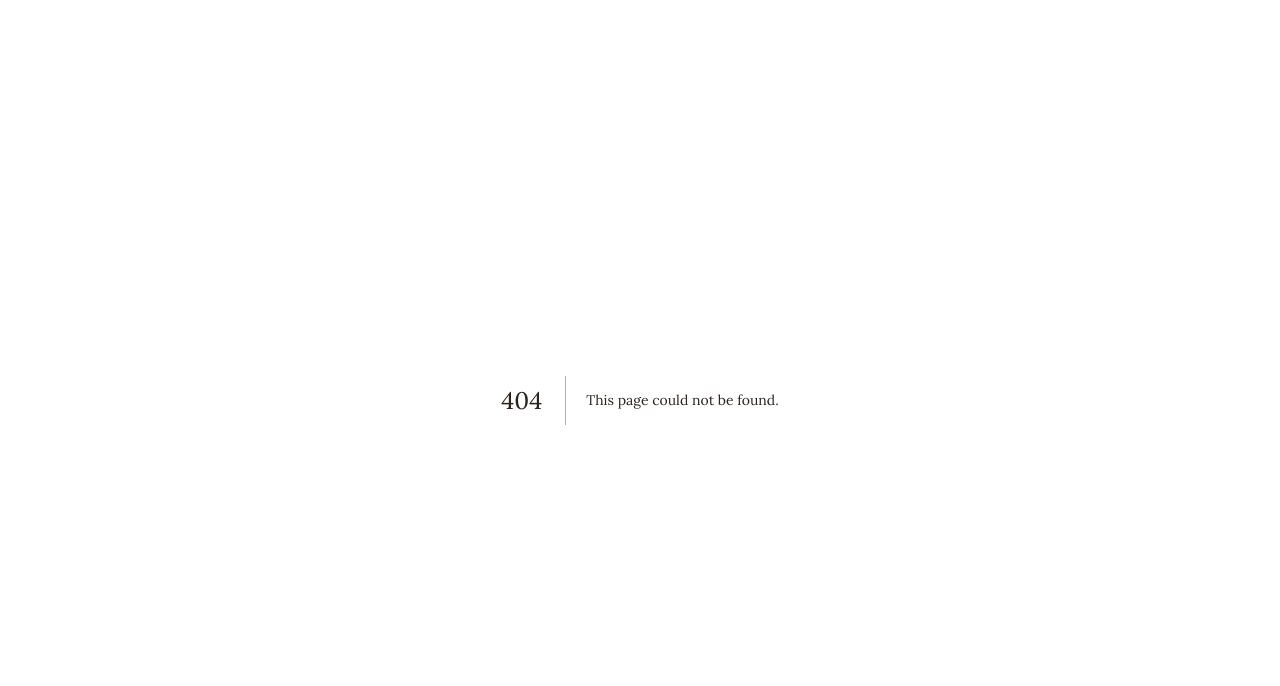
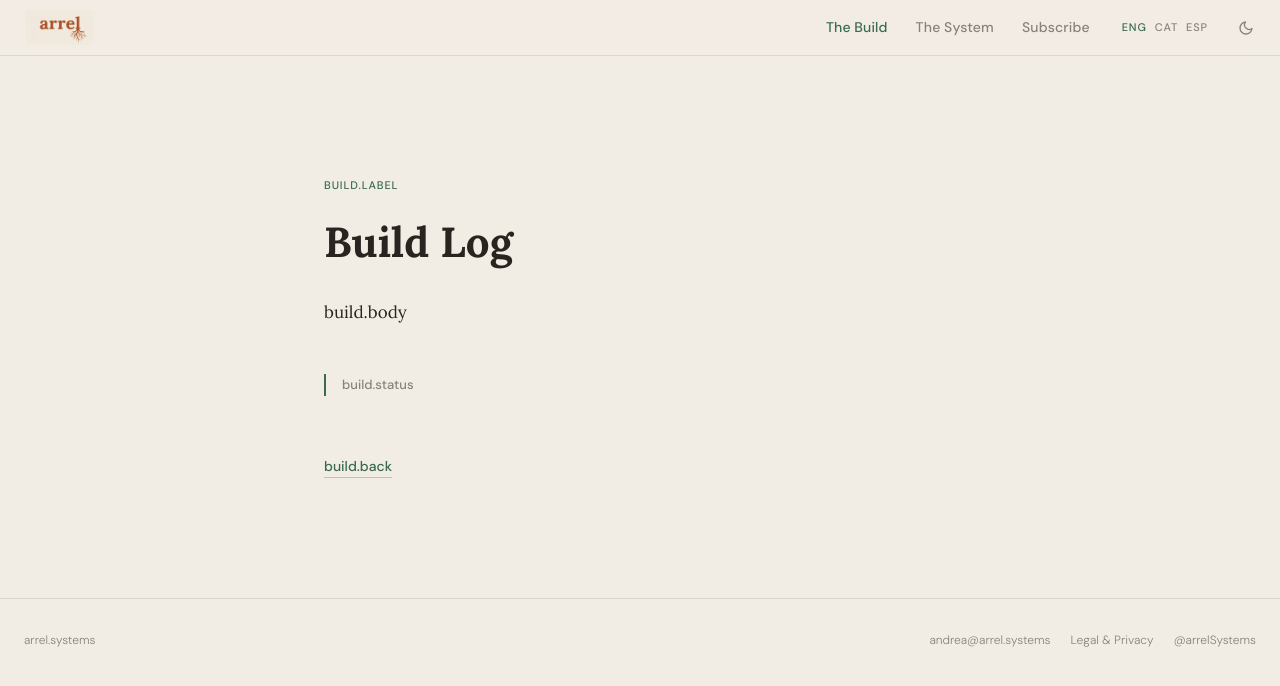
Before and after one commit to andrea-ingles/arrel-systems, a Next.js app: page /en/build in a window 1280 px wide. Before the commit this address had no page. Shown: the top 686 px of the page. Built offline with nearby package versions, Linux system fonts and the light colour scheme.

Commit message:
fix:build page placeholder created with translations

```diff
--- /dev/null
+++ b/app/[locale]/build/page.tsx
@@ -0,0 +1,139 @@
+import type { Metadata } from 'next'
+import { getTranslations } from 'next-intl/server'
+import Link from 'next/link'
+import { locales } from '@/lib/i18n-config'
+
+interface Props {
+  params: { locale: string }
+}
+
+export function generateStaticParams() {
+  return locales.map((locale) => ({ locale }))
+}
+
+export async function generateMetadata({ params }: Props): Promise<Metadata> {
+  const { locale } = params
+  const t = await getTranslations({ locale, namespace: 'build' })
+
+  const languages: Record<string, string> = {
+    'x-default': 'https://arrel.systems/ca/build',
+  }
+  locales.forEach((l) => {
+    languages[l] = `https://arrel.systems/${l}/build`
+  })
+
+  return {
+    title: t('label'),
+    description: t('body'),
+    alternates: {
+      canonical: `https://arrel.systems/${locale}/build`,
+      languages,
+    },
+    openGraph: {
+      title: t('label'),
+      description: t('body'),
+      locale: locale === 'ca' ? 'ca_ES' : locale === 'es' ? 'es_ES' : 'en_GB',
+      images: [{ url: '/og/default.jpg', width: 1200, height: 630, alt: 'Arrel' }],
+    },
+    twitter: {
+      card: 'summary_large_image',
+      title: t('label'),
+      description: t('body'),
+      images: ['/og/default.jpg'],
+    },
+  }
+}
+
+export default async function BuildPage({ params }: Props) {
+  const { locale } = params
+  const t = await getTranslations({ locale, namespace: 'build' })
+
+  return (
+    <section
+      aria-labelledby="build-heading"
+      style={{
+        paddingTop: 'calc(56px + 120px)',
+        paddingBottom: '120px',
+        paddingLeft: '24px',
+        paddingRight: '24px',
+        maxWidth: '680px',
+        margin: '0 auto',
+      }}
+    >
+      {/* Label */}
+      <p
+        style={{
+          fontFamily: 'var(--font-dm-sans)',
+          fontSize: '11px',
+          fontWeight: 500,
+          letterSpacing: '0.08em',
+          textTransform: 'uppercase',
+          color: 'var(--deep-green)',
+          margin: '0 0 24px',
+        }}
+      >
+        {t('label')}
+      </p>
+
+      {/* Heading */}
+      <h1
+        id="build-heading"
+        style={{
+          fontFamily: 'var(--font-lora)',
+          fontSize: 'clamp(28px, 3.5vw, 42px)',
+          fontWeight: 700,
+          lineHeight: 1.15,
+          color: 'var(--text)',
+          margin: '0 0 32px',
+        }}
+      >
+        {t('heading')}
+      </h1>
+
+      {/* Body */}
+      <p
+        style={{
+          fontFamily: 'var(--font-lora)',
+          fontSize: '17px',
+          lineHeight: 1.65,
+          color: 'var(--text)',
+          margin: '0 0 48px',
+        }}
+      >
+        {t('body')}
+      </p>
+
+      {/* Status indicator */}
+      <p
+        style={{
+          fontFamily: 'var(--font-dm-sans)',
+          fontSize: '13px',
+          fontWeight: 500,
+          color: 'var(--stone)',
+          borderLeft: '2px solid var(--deep-green)',
+          paddingLeft: '16px',
+          margin: '0 0 56px',
+        }}
+      >
+        {t('status')}
+      </p>
+
+      {/* Back link */}
+      <Link
+        href={`/${locale}`}
+        style={{
+          fontFamily: 'var(--font-dm-sans)',
+          fontSize: '14px',
+          fontWeight: 500,
+          color: 'var(--deep-green)',
+          textDecoration: 'none',
+          borderBottom: '1px solid color-mix(in srgb, var(--deep-green) 30%, transparent)',
+          paddingBottom: '2px',
+          transition: 'border-color 150ms ease',
+        }}
+      >
+        {t('back')}
+      </Link>
+    </section>
+  )
+}
--- a/messages/ca.json
+++ b/messages/ca.json
@@ -116,5 +116,9 @@
     "language_select": "Selecciona l'idioma",
     "open_menu": "Obre el menú de navegació",
     "close_menu": "Tanca el menú de navegació"
+  },
+  "build": {
+    "heading": "Registre de construcció",
+    "placeholder": "Fase −1 en curs — primer número en preparació."
   }
 }
--- a/messages/en.json
+++ b/messages/en.json
@@ -116,5 +116,9 @@
     "language_select": "Select language",
     "open_menu": "Open navigation menu",
     "close_menu": "Close navigation menu"
+  },
+  "build": {
+    "heading": "Build Log",
+    "placeholder": "Phase −1 underway — first issue in preparation."
   }
 }
--- a/messages/es.json
+++ b/messages/es.json
@@ -116,5 +116,9 @@
     "language_select": "Seleccionar idioma",
     "open_menu": "Abrir menú de navegación",
     "close_menu": "Cerrar menú de navegación"
+  },
+  "build": {
+    "heading": "Registro de construcción",
+    "placeholder": "Fase −1 en curso — primer número en preparación."
   }
 }
```
